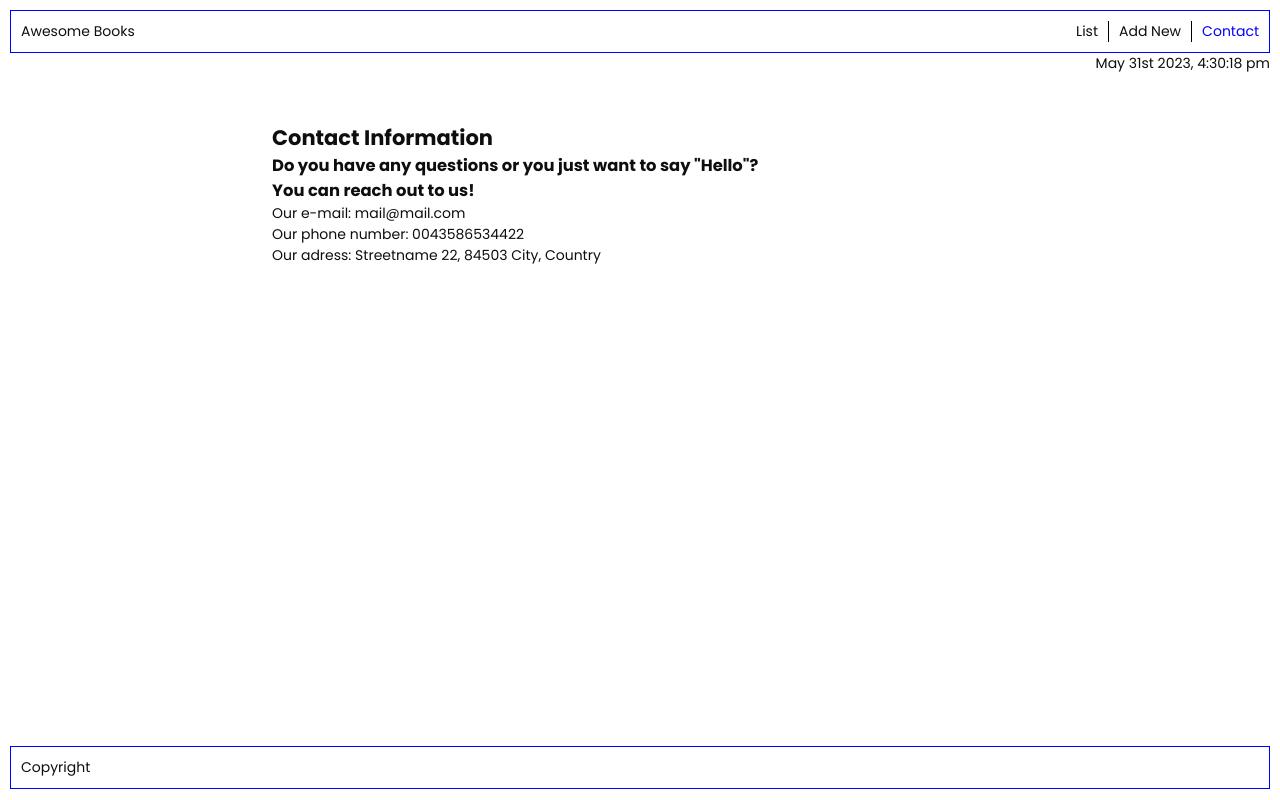
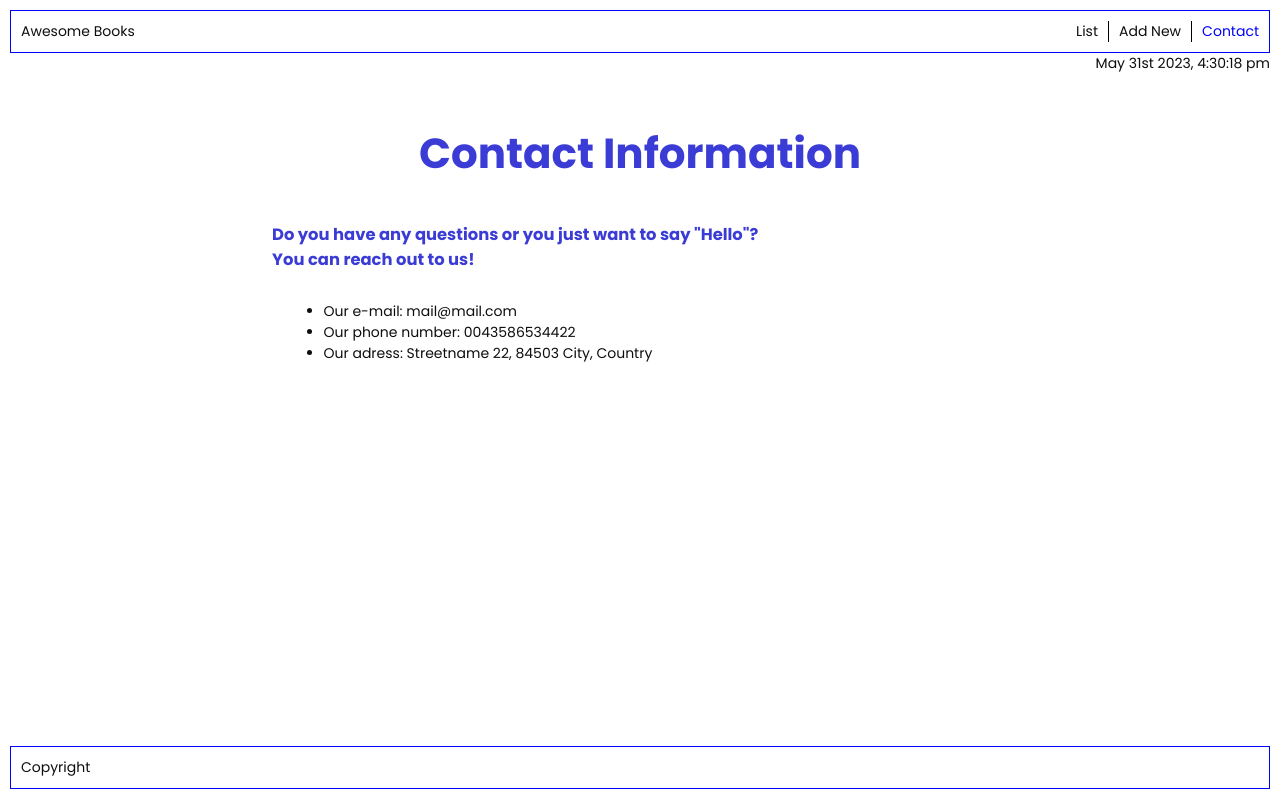
Before and after one commit to NitBravoA92/project-awesome-books, a website: page index.html in a window 1280 px wide. Both pictures are taken after a click on the item "Contact". Drawn offline with Linux system fonts and the light colour scheme.

Commit message:
Added styles to the contact information

```diff
--- a/sources/style.css
+++ b/sources/style.css
@@ -196,6 +196,22 @@ footer {
   border: none;
 }
 
+#contact h2, h3{
+  color: #3b3bd6;
+}
+
+#contact h2 {
+  font-size: 3em;
+  text-align: center;
+  margin-bottom: 5%;
+}
+
+#contact-list {
+  list-style: disc;
+  margin-left: 7%;
+  margin-top: 4%;
+}
+
 @media (min-width: 768px) {
   #form-book {
     width: 70%;
```
